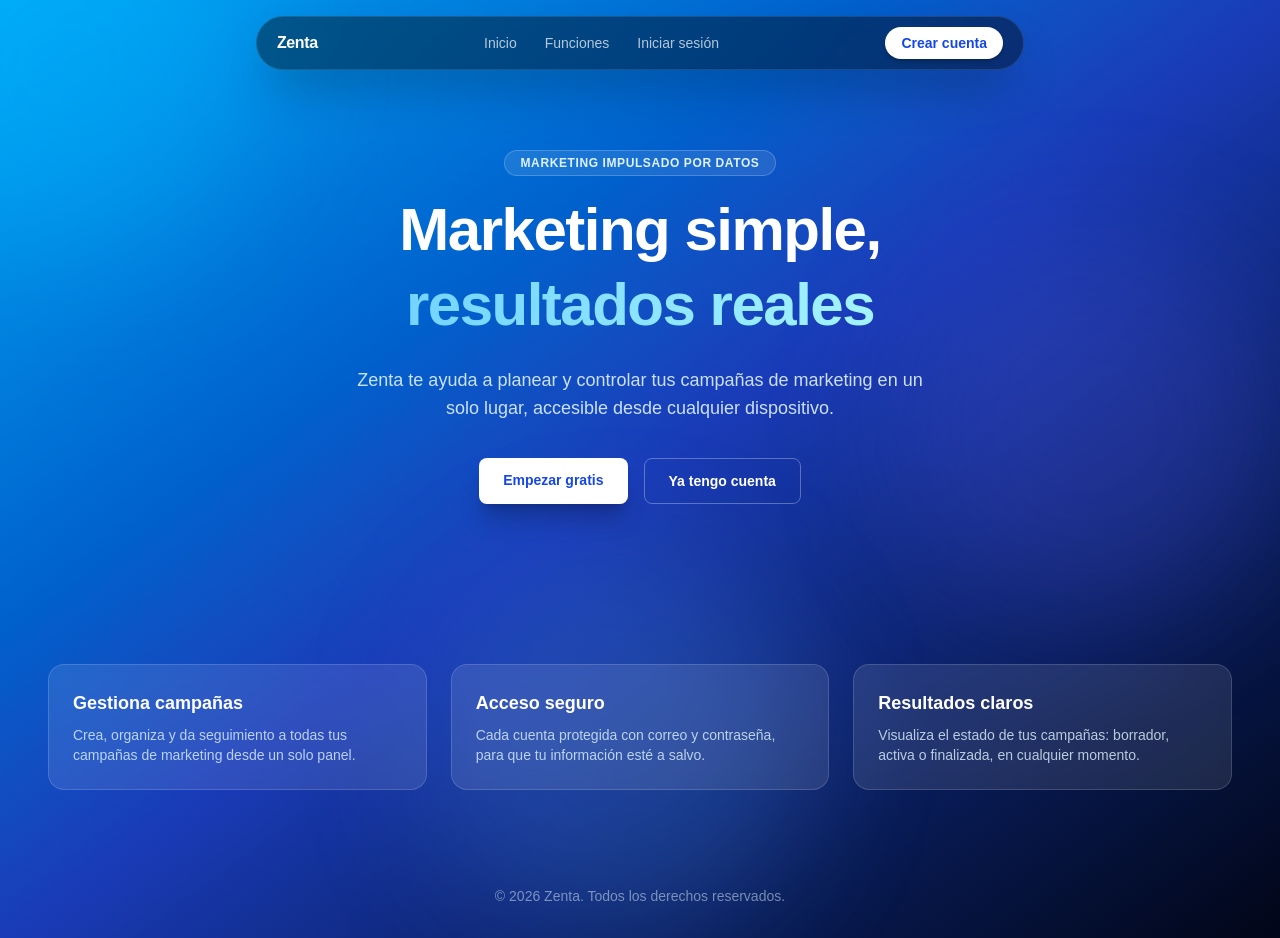
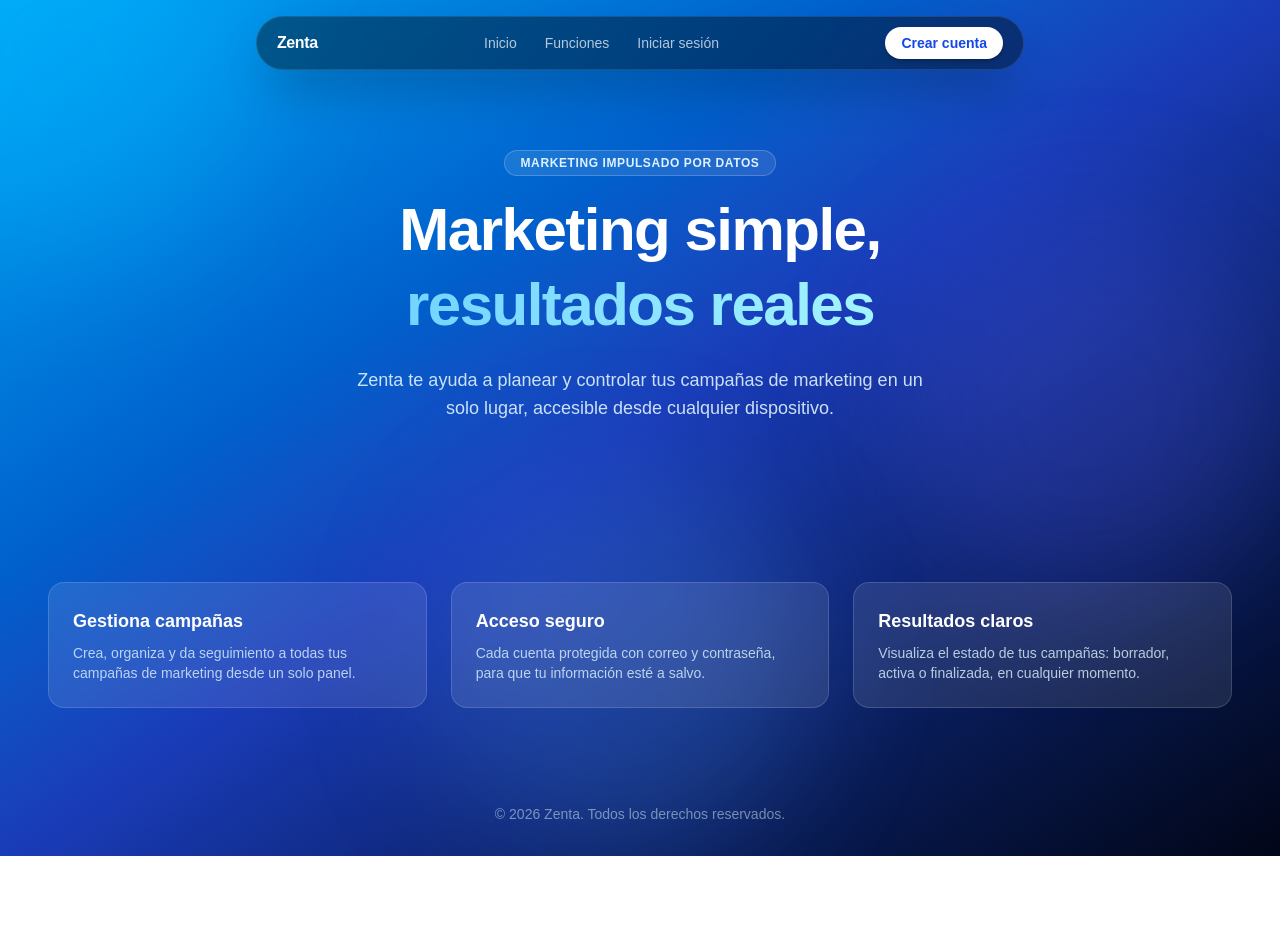
Before and after one commit to zentaagency-cloud/zenta, a Next.js app: page / in a window 1280 px wide. After the commit the page ends 856 px from the top, so only its background shows below. Built offline with nearby package versions, Linux system fonts and the light colour scheme.

Commit message:
Remove redundant hero CTA buttons now that navbar has a sign-up button

```diff
--- a/src/app/page.tsx
+++ b/src/app/page.tsx
@@ -70,20 +70,6 @@ export default function Home() {
           Zenta te ayuda a planear y controlar tus campañas de marketing en un
           solo lugar, accesible desde cualquier dispositivo.
         </p>
-        <div className="mt-9 flex gap-4">
-          <Link
-            href="/register"
-            className="rounded-lg bg-white px-6 py-3 text-sm font-semibold text-blue-700 shadow-xl shadow-black/20 transition-transform hover:scale-[1.03]"
-          >
-            Empezar gratis
-          </Link>
-          <Link
-            href="/login"
-            className="rounded-lg border border-white/30 px-6 py-3 text-sm font-semibold text-white backdrop-blur-sm transition-colors hover:bg-white/10"
-          >
-            Ya tengo cuenta
-          </Link>
-        </div>
       </section>
 
       <section
```
